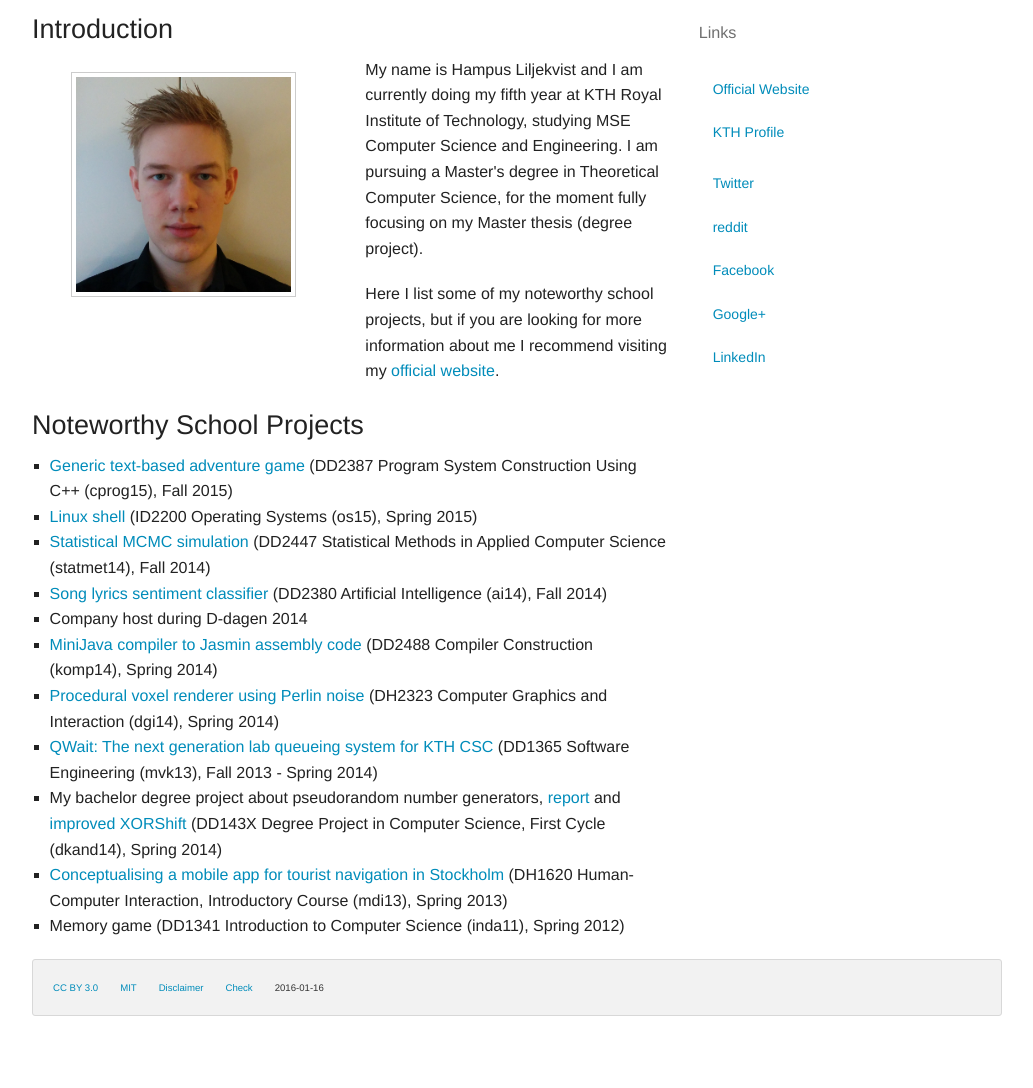
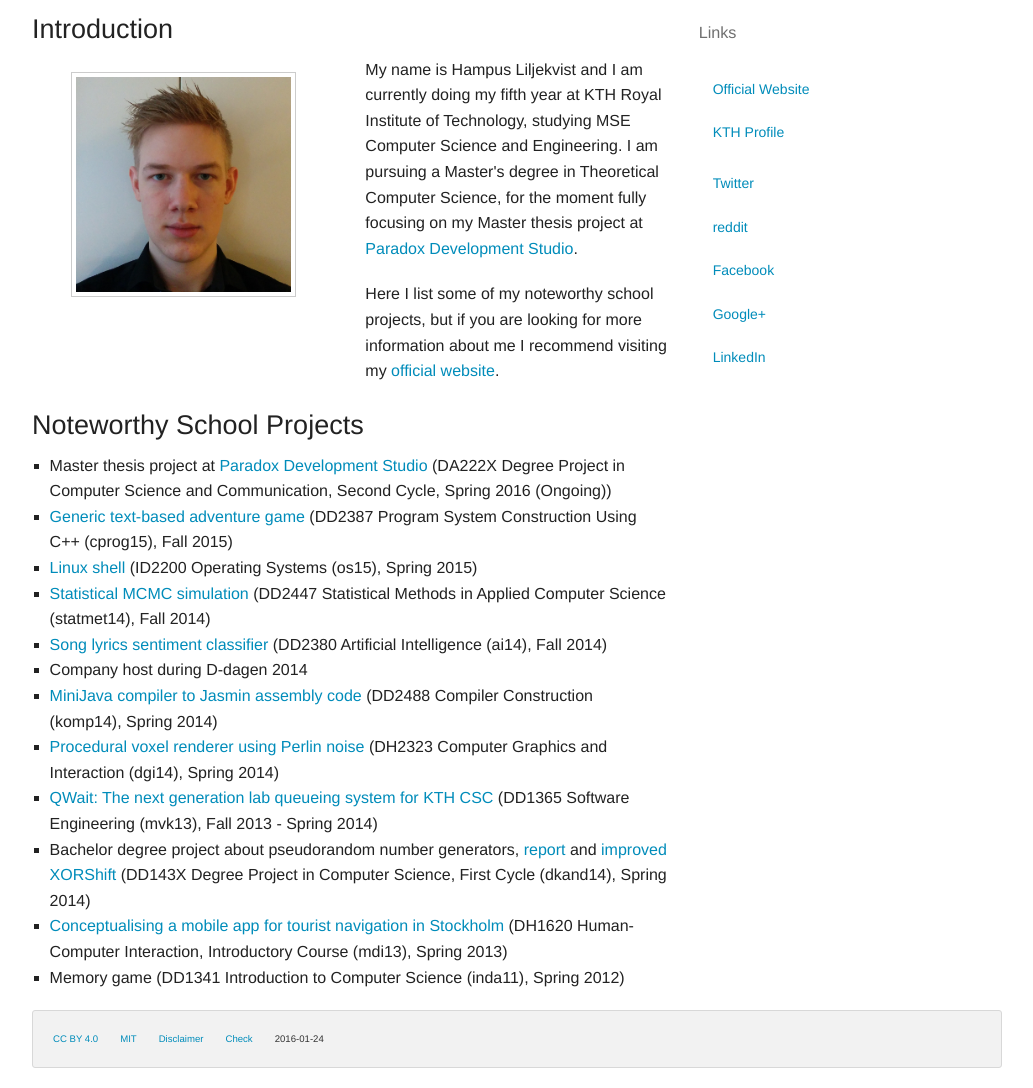
Before and after one commit to hlilje/kth-homepage, a PHP site: page / in a window 1280 px wide. Shown: the part 113-1201 px from the top of the page, without its empty margins (123-1156 px from the left). Before the commit the page ends 1129 px from the top, so only its background shows below. Run offline with PHP 8.4, Linux system fonts and the light colour scheme.

Commit message:
Update info and links

```diff
--- a/index.php
+++ b/index.php
@@ -42,7 +42,8 @@
                     My name is Hampus Liljekvist and I am currently doing my fifth year at
                     KTH Royal Institute of Technology, studying MSE Computer Science and
                     Engineering. I am pursuing a Master's degree in Theoretical Computer Science,
-                    for the moment fully focusing on my Master thesis (degree project).
+                    for the moment fully focusing on my Master thesis project at
+                    <a href="https://www.paradoxplaza.com/paradox-development-studio">Paradox Development Studio</a>.
                   </p>
                   <p>
                     Here I list some of my noteworthy school projects, but if you are looking for
@@ -54,6 +55,7 @@
             <article>
               <h3>Noteworthy School Projects</h3>
               <ul class="square">
+                <li>Master thesis project at <a href="https://www.paradoxplaza.com/paradox-development-studio">Paradox Development Studio</a> (DA222X Degree Project in Computer Science and Communication, Second Cycle, Spring 2016 (Ongoing))</li>
                 <li><a href="https://github.com/hlilje/text-adventure">Generic text-based adventure game</a> (DD2387 Program System Construction Using C++ (cprog15), Fall 2015)</li>
                 <li><a href="https://github.com/hlilje/simple-shell">Linux shell</a> (ID2200 Operating Systems (os15), Spring 2015)</li>
                 <li><a href="https://github.com/hlilje/mcmc-train">Statistical MCMC simulation</a> (DD2447 Statistical Methods in Applied Computer Science (statmet14), Fall 2014)</li>
@@ -62,7 +64,7 @@
                 <li><a href="https://github.com/hlilje/komp14-compiler">MiniJava compiler to Jasmin assembly code</a> (DD2488 Compiler Construction (komp14), Spring 2014)</li>
                 <li><a href="https://github.com/hlilje/dgi14-voxels">Procedural voxel renderer using Perlin noise</a> (DH2323 Computer Graphics and Interaction (dgi14), Spring 2014)</li>
                 <li><a href="https://github.com/mvk13ogb/qwait">QWait: The next generation lab queueing system for KTH CSC</a> (DD1365 Software Engineering (mvk13), Fall 2013 - Spring 2014)</li>
-                <li>My bachelor degree project about pseudorandom number generators, <a href="http://kth.diva-portal.org/smash/record.jsf?pid=diva2:769905">report</a> and <a href="https://github.com/hlilje/better-random">improved XORShift</a> (DD143X Degree Project in Computer Science, First Cycle (dkand14), Spring 2014)</li>
+                <li>Bachelor degree project about pseudorandom number generators, <a href="http://kth.diva-portal.org/smash/record.jsf?pid=diva2:769905">report</a> and <a href="https://github.com/hlilje/better-random">improved XORShift</a> (DD143X Degree Project in Computer Science, First Cycle (dkand14), Spring 2014)</li>
                 <li><a href="http://mdik3.blogspot.se/">Conceptualising a mobile app for tourist navigation in Stockholm</a> (DH1620 Human-Computer Interaction, Introductory Course (mdi13), Spring 2013)</li>
                 <li>Memory game (DD1341 Introduction to Computer Science (inda11), Spring 2012)</li>
               </ul>
@@ -90,11 +92,11 @@
       <div class="large-12 columns">
         <footer class="panel radius">
           <ul class="inline-list">
-            <li><small><a href="http://creativecommons.org/licenses/by/3.0/">CC BY 3.0</a></small></li>
-            <li><small><a href="http://opensource.org/licenses/MIT">MIT</a></small></li>
-            <li><small><a href="http://www.kth.se/en/gemensamt/disclaimer/disclaimer-for-personliga-webbsidor-1.62633">Disclaimer</a></small></li>
-            <li><small><a href="http://validator.w3.org/check?uri=http%3A%2F%2Fwww.csc.kth.se%2F~hlilje%2F">Check</a></small></li>
-            <li><small><time datetime="2016-01-16">2016-01-16</time></small></li>
+            <li><small><a href="https://creativecommons.org/licenses/by/4.0/">CC BY 4.0</a></small></li>
+            <li><small><a href="https://opensource.org/licenses/MIT">MIT</a></small></li>
+            <li><small><a href="https://www.kth.se/en/gemensamt/disclaimer/disclaimer-for-personliga-webbsidor-1.62633">Disclaimer</a></small></li>
+            <li><small><a href="https://validator.w3.org/nu/?doc=http%3A%2F%2Fwww.csc.kth.se%2F~hlilje%2F">Check</a></small></li>
+            <li><small><time datetime="2016-01-24">2016-01-24</time></small></li>
           </ul>
         </footer>
       </div>
```
